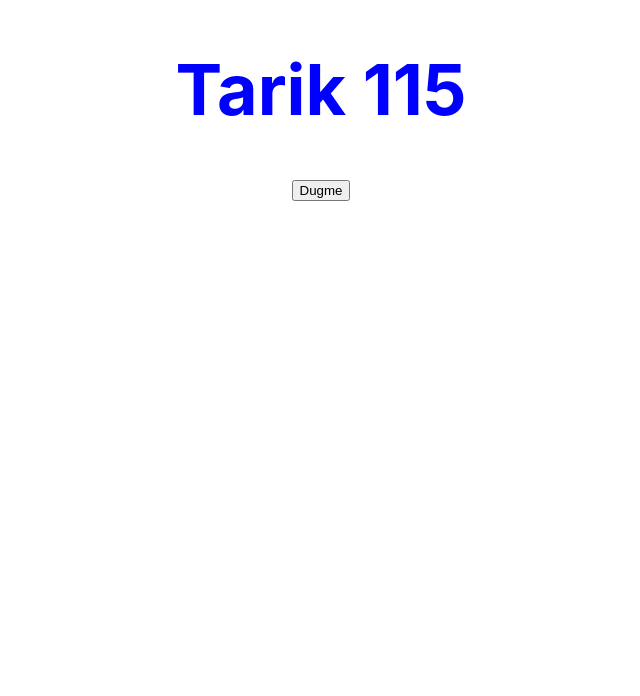
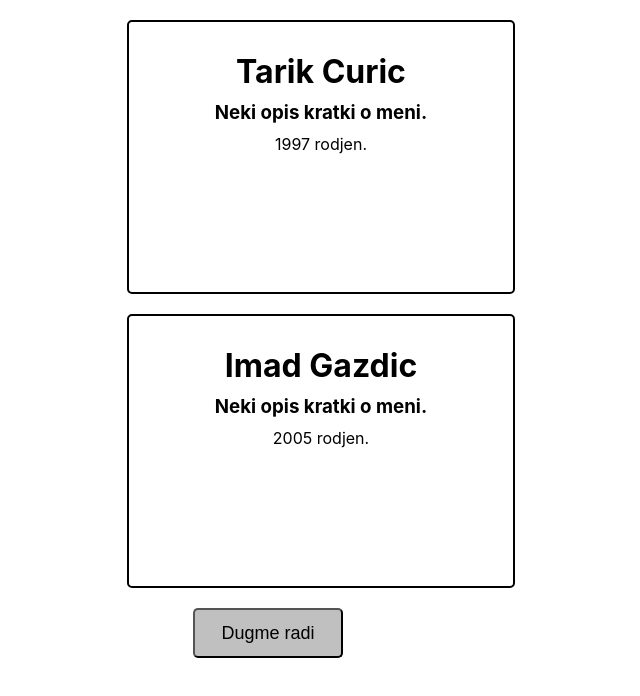
Before and after one commit to TarikC97/ITCamp-HTML-JS-REACT, a React (Create React App) app in the folder React/prviapp/: page / in a window 1280 px wide. Shown: the top 696 px of the page, without its empty margins (319-959 px from the left). Built offline with nearby package versions, Linux system fonts and the light colour scheme.

Commit message:
ITCAMP 04-08-2023

```diff
--- a/React/prviapp/src/App.css
+++ b/React/prviapp/src/App.css
@@ -1,38 +1,14 @@
-.App {
-  text-align: center;
+*{
+  margin:0;
+  padding: 0;
 }
-
-.App-logo {
-  height: 40vmin;
-  pointer-events: none;
+.app{
+  width: 100vw;
+  height: 100vh;
 }
-
-@media (prefers-reduced-motion: no-preference) {
-  .App-logo {
-    animation: App-logo-spin infinite 20s linear;
-  }
+h3{
+  margin-top: 10px;
 }
-
-.App-header {
-  background-color: #282c34;
-  min-height: 100vh;
-  display: flex;
-  flex-direction: column;
-  align-items: center;
-  justify-content: center;
-  font-size: calc(10px + 2vmin);
-  color: black;
+p{
+  margin-top: 10px;
 }
-
-.App-link {
-  color: #61dafb;
-}
-
-@keyframes App-logo-spin {
-  from {
-    transform: rotate(0deg);
-  }
-  to {
-    transform: rotate(360deg);
-  }
-}
--- a/React/prviapp/src/App.js
+++ b/React/prviapp/src/App.js
@@ -1,16 +1,14 @@
 import './App.css';
+import Card from './components/Card';
+import Button from './components/Button';
 
 function App() {
-  const customStyle={
-    fontSize:"70px",
-    color:"blue"
-  };
-  const onClickHandler = () =>console.log('fja')
 
   return (
-    <div className="App">
-       <h1 style={customStyle}>Tarik 115</h1>
-       <button onClick={onClickHandler}>Dugme</button>
+    <div className="app">
+      <Card ime="Tarik Curic" age="1997 rodjen." />
+      <Card ime="Imad Gazdic" age="2005 rodjen." />
+      <Button tekst="Dugme radi" />
     </div>
   );
 }
--- /dev/null
+++ b/React/prviapp/src/components/Button.js
@@ -0,0 +1,12 @@
+import React from 'react'
+import "./button.css"
+
+const Button = (props) => {
+  return (
+    <div>
+        <button className='button'>{props.tekst}</button>
+    </div>
+  )
+}
+
+export default Button
--- /dev/null
+++ b/React/prviapp/src/components/Card.js
@@ -0,0 +1,18 @@
+import React from 'react'
+import "./card.css"
+
+const Card = (props) => {
+//Destructring object
+ //const {ime,age} = props
+  return (
+    <div className="card">
+    <h1>{props.ime}</h1>
+    <h3>
+       Neki opis kratki o meni.
+    </h3>
+    <p>{props.age}</p>
+    </div>
+  )
+}
+
+export default Card
--- /dev/null
+++ b/React/prviapp/src/components/button.css
@@ -0,0 +1,10 @@
+.button{
+    width: 150px;
+    height: 50px;
+    border-radius: 5px;
+    background-color: silver;
+    color: black;
+    text-align: center;
+    margin-left: 40%;
+    font-size: large;
+}
--- /dev/null
+++ b/React/prviapp/src/components/card.css
@@ -0,0 +1,9 @@
+.card{
+    width: 30vw;
+    height: 30vh;
+    border-radius: 5px;
+    border: 2px solid black;
+    text-align: center;
+    margin: 20px auto;
+    padding-top: 30px;
+  }
```
